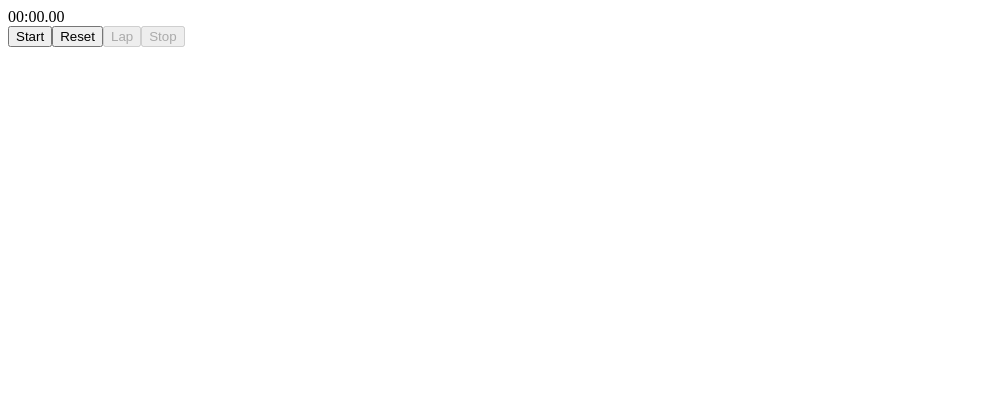
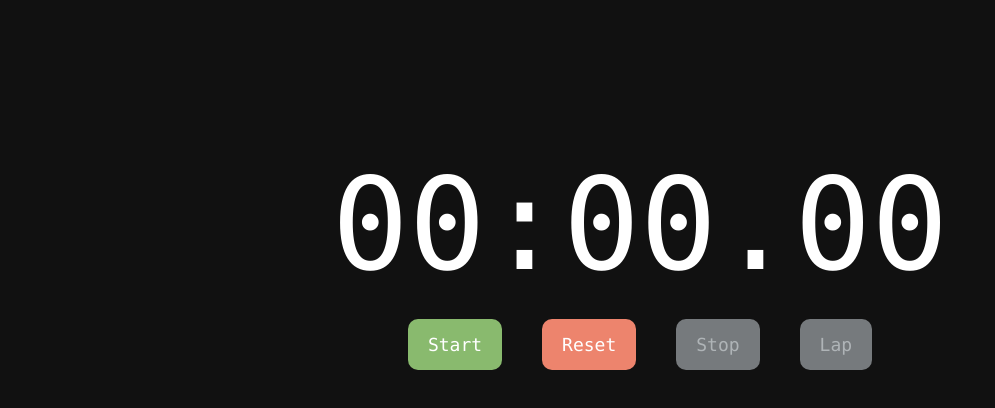
Before and after one commit to Shopify/eng-intern-assessment-react, a React app: page / in a window 1280 px wide. Shown: the top 408 px of the page, without its empty margins (0-995 px from the left). Built offline with nearby package versions, Linux system fonts and the light colour scheme.

Commit message:
Update styling

```diff
--- a/src/App.tsx
+++ b/src/App.tsx
@@ -1,10 +1,11 @@
 import React from 'react'
 import StopWatch from './StopWatch'
+import "./styles.css"
 
 export default function App() {
     return(
-        <div>
-            <StopWatch/>
+        <div className="container">
+            <StopWatch />
         </div>
     )
 }
--- a/src/Lap.tsx
+++ b/src/Lap.tsx
@@ -7,8 +7,8 @@ interface LapProps {
 
 export default function Lap({time, lapNumber} : LapProps) {
     return (
-      <div style={{ display: 'flex', justifyContent: 'space-between', alignItems: 'center', maxWidth: '200px' }}>
-        <p>Lap {lapNumber}</p>
+      <div className="lap-item">
+        <p>LAP {lapNumber}</p>
         <p> {time}</p>
       </div>
     )
--- a/src/StopWatch.tsx
+++ b/src/StopWatch.tsx
@@ -54,14 +54,16 @@ export default function StopWatch() {
 
     return (
         <div>
-            <div>
+            <div className="time-text">
                 {formatTime(timeSinceStart)}
             </div>
-            <StopWatchButton type="Start" isDisabled={isRunning} clickHandler={startStopHandler}/>
-            <StopWatchButton type="Reset" isDisabled={isRunning} clickHandler={resetHandler}/>
-            <StopWatchButton type="Lap" isDisabled={!isRunning} clickHandler={lapsHandler}/>
-            <StopWatchButton type="Stop" isDisabled={!isRunning} clickHandler={startStopHandler}/>
-            <div>
+            <div className="button-container">
+                <StopWatchButton type="Start" isDisabled={isRunning} clickHandler={startStopHandler} className="stop-watch-button start-button"/>
+                <StopWatchButton type="Reset" isDisabled={isRunning} clickHandler={resetHandler} className="stop-watch-button reset-button"/>
+                <StopWatchButton type="Stop" isDisabled={!isRunning} clickHandler={startStopHandler} className="stop-watch-button stop-button"/>
+                <StopWatchButton type="Lap" isDisabled={!isRunning} clickHandler={lapsHandler} className="stop-watch-button lap-button"/>
+            </div>
+            <div className="lap-list-container">
                 <ul>
                     {laps.map((lap) => (
                         <li key={lap.number}>
--- a/src/StopWatchButton.tsx
+++ b/src/StopWatchButton.tsx
@@ -5,11 +5,12 @@ interface ButtonProps {
     type: string
     isDisabled: boolean
     clickHandler(): void
+    className?: string;
 }
 
-export default function StopWatchButton( {type, isDisabled, clickHandler} : ButtonProps ) {
+export default function StopWatchButton( {type, isDisabled, clickHandler, className} : ButtonProps ) {
     return (
-        <button disabled={isDisabled} onClick={clickHandler}>
+        <button className={className} disabled={isDisabled} onClick={clickHandler}>
             {type}
         </button>
     )
--- /dev/null
+++ b/src/styles.css
@@ -0,0 +1,73 @@
+
+body {
+  background-color: #111111; /* Set the background color of the entire web app to dark grey */
+  color: white; /* Set the default text color to white */
+  font-family: Monaco, Arial, Helvetica, sans-serif;
+}
+
+ul {
+  list-style-type: none; /* Hide the default bullet points in the unordered list */
+}
+
+/* container for our main stopwatch component */
+.container {
+  display: flex;
+  justify-content: center;
+  align-items: center;
+  margin-top: 150px;
+}
+
+.time-text {
+  font-size: 8em;
+}
+
+.button-container {
+  display: flex;
+  justify-content: center;
+  align-items: center;
+}
+
+/* ------------------- button styling ------------------- */
+.stop-watch-button {
+  font-family: Monaco, Arial, sans-serif;
+  margin: 20px;
+  color: white;
+  background-color: grey;
+  padding: 15px 20px;
+  border: none;
+  border-radius: 10px;
+  cursor: pointer;
+  font-size: 18px;
+  transition: background-color 0.3s ease;
+}
+.stop-watch-button:disabled{
+  background-color: #767a7d;
+  color: #afb4b7;
+  cursor: not-allowed;
+}
+
+.start-button {
+  background-color: #89ba6e;
+}
+.stop-button {
+  background-color: #b56c63;
+}
+.lap-button {
+  background-color: #71addd;
+}
+.reset-button {
+  background-color: #ed846d;
+}
+/* --------------------------------------------------------- */
+
+
+.lap-list-container {
+  align-items: center;
+  margin-bottom: 50px;
+}
+
+.lap-item {
+  display: flex;
+  justify-content: space-between;
+  align-items: center;
+}
```
